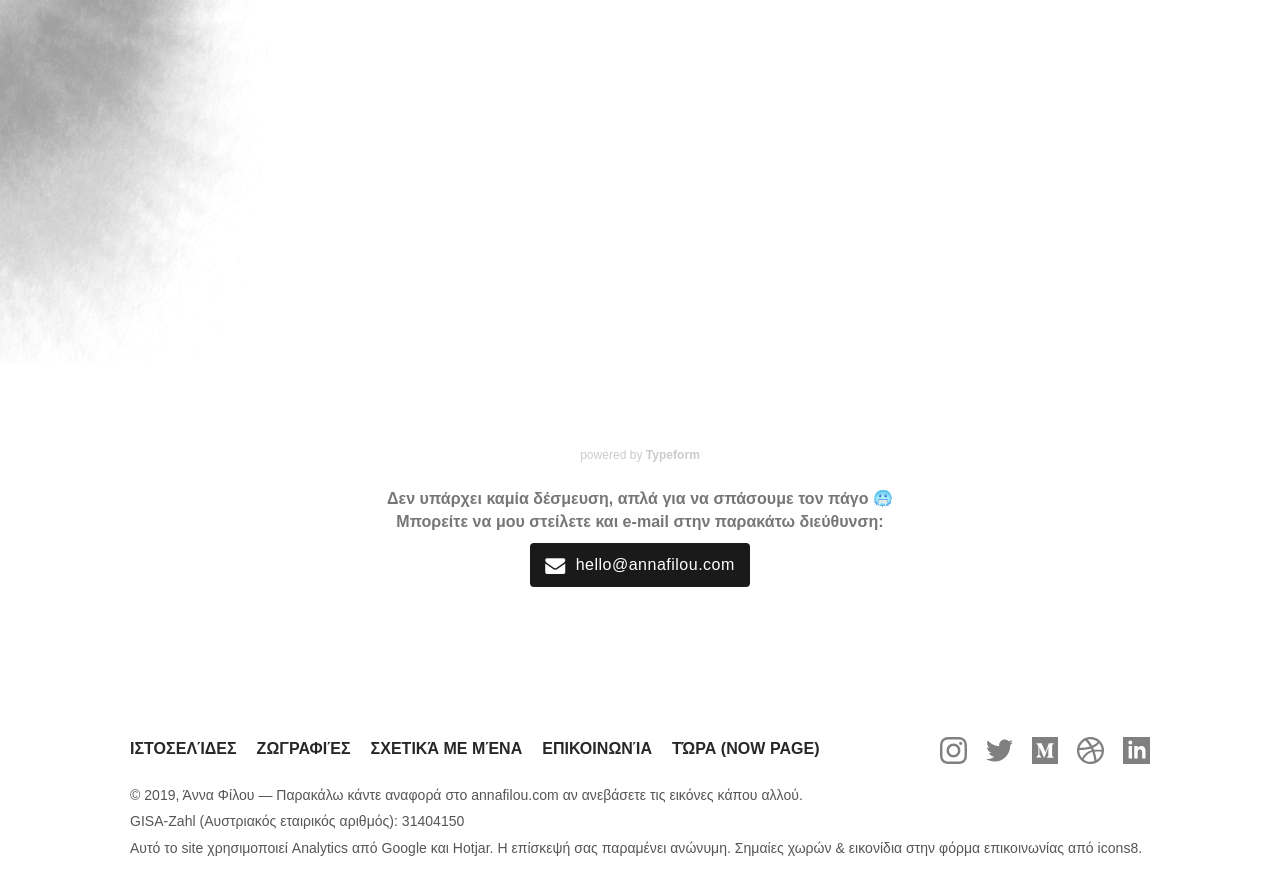
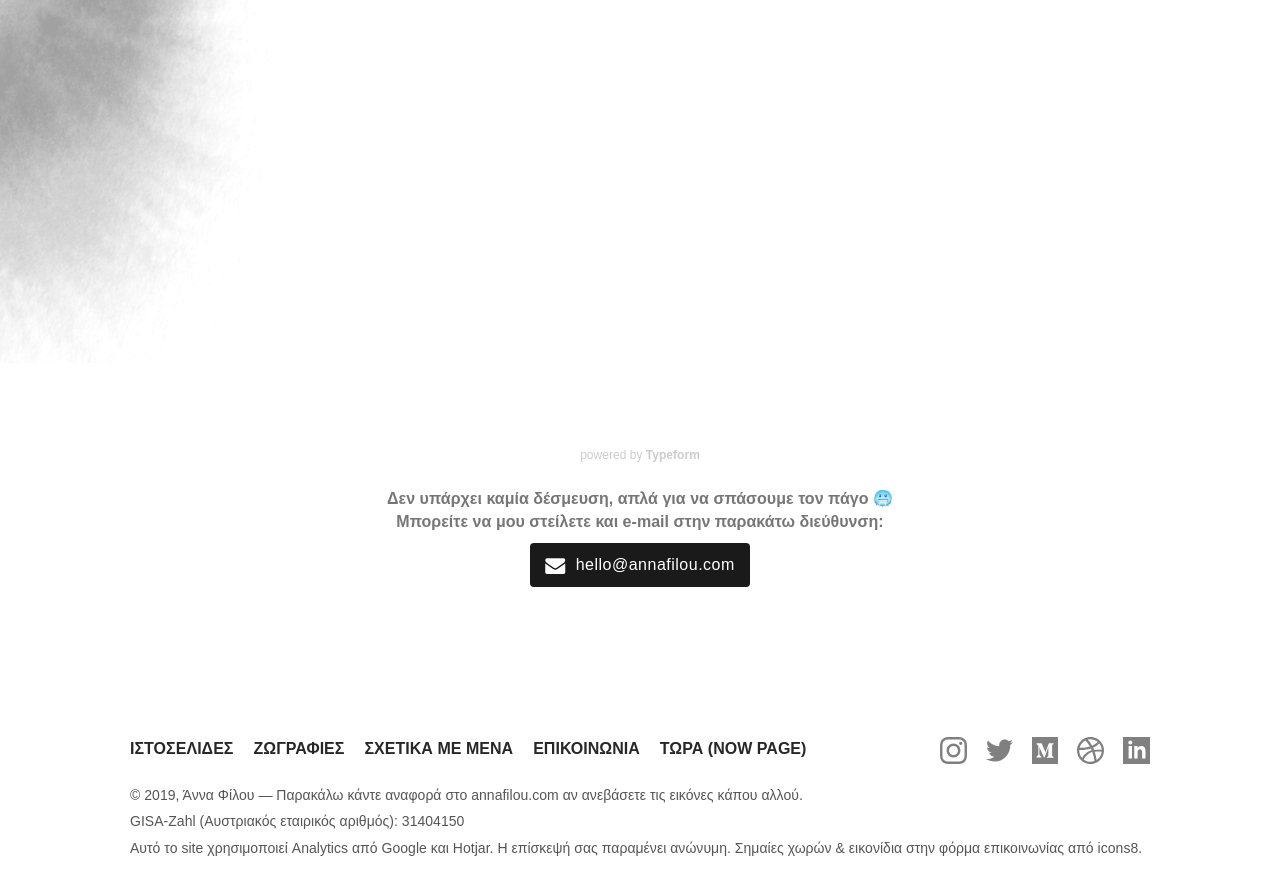
Before and after one commit to anna-filou/2019-portfolio, a Jekyll site: the page built from gr/index.html, in a window 1280 px wide and 900 px high, scrolled down 2359 px. Shown: the top 895 px of the window. Built offline with Jekyll 4.4.1, drawn with Linux system fonts in a browser that asks for light colours.

Commit message:
Update footer.html

```diff
--- a/_includes/components/footer.html
+++ b/_includes/components/footer.html
@@ -9,7 +9,7 @@
           {% elsif page.lang == 'de' %}
           <a href="/{{ page.lang }}/work/websites" class="footer-link">Websites</a><a href="/{{ page.lang }}/work/graphics" class="footer-link">Illustrationen</a><a href="/{{ page.lang }}/about" class="footer-link">Über mich</a><a data-w-id="a20e520e-0e13-b1a0-8e2b-9d00e50d73bf" href="/#contact" class="footer-link">Kontakt</a><a data-w-id="1efe5f13-e21d-470c-10ca-7b1cb5c4a8fb" href="../now.html" class="footer-link">Im Moment ("Now Page")</a>
           {% elsif page.lang == 'gr' %}
-          <a href="/{{ page.lang }}/work/websites" class="footer-link"> Ιστοσελίδες</a><a href="/{{ page.lang }}/work/graphics" class="footer-link">Ζωγραφιές</a><a href="/{{ page.lang }}/about" class="footer-link">Σχετικά με μένα</a><a data-w-id="a20e520e-0e13-b1a0-8e2b-9d00e50d73bf" href="/#contact" class="footer-link">Επικοινωνία</a><a data-w-id="1efe5f13-e21d-470c-10ca-7b1cb5c4a8fb" href="../now.html" class="footer-link">Τώρα (Now Page)</a>
+          <a href="/{{ page.lang }}/work/websites" class="footer-link"> Ιστοσελιδες</a><a href="/{{ page.lang }}/work/graphics" class="footer-link">Ζωγραφιες</a><a href="/{{ page.lang }}/about" class="footer-link">Σχετικα με μενα</a><a data-w-id="a20e520e-0e13-b1a0-8e2b-9d00e50d73bf" href="/#contact" class="footer-link">Επικοινωνια</a><a data-w-id="1efe5f13-e21d-470c-10ca-7b1cb5c4a8fb" href="../now.html" class="footer-link">Τωρα (Now Page)</a>
           {% endif %}
 
         </div>
```
